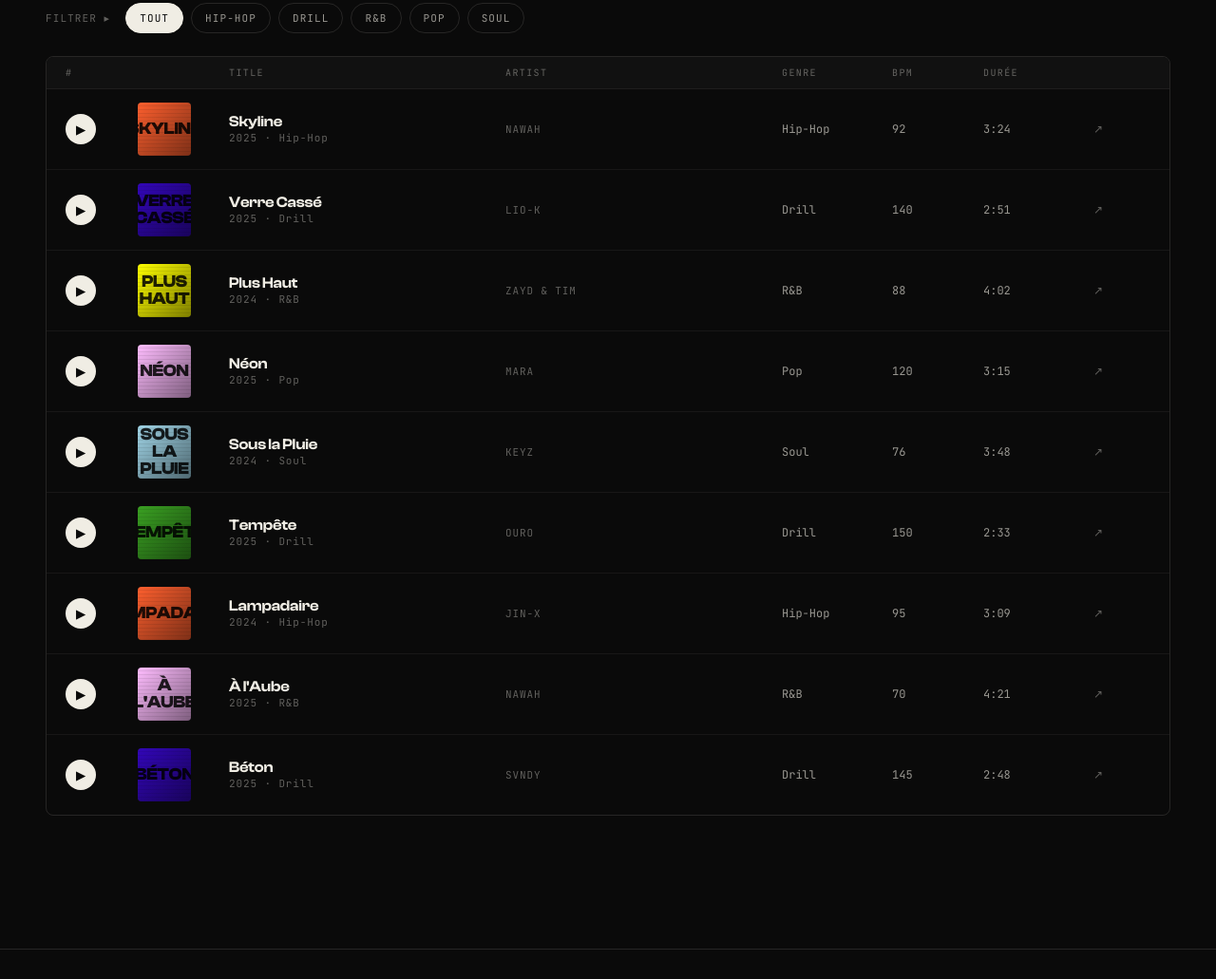
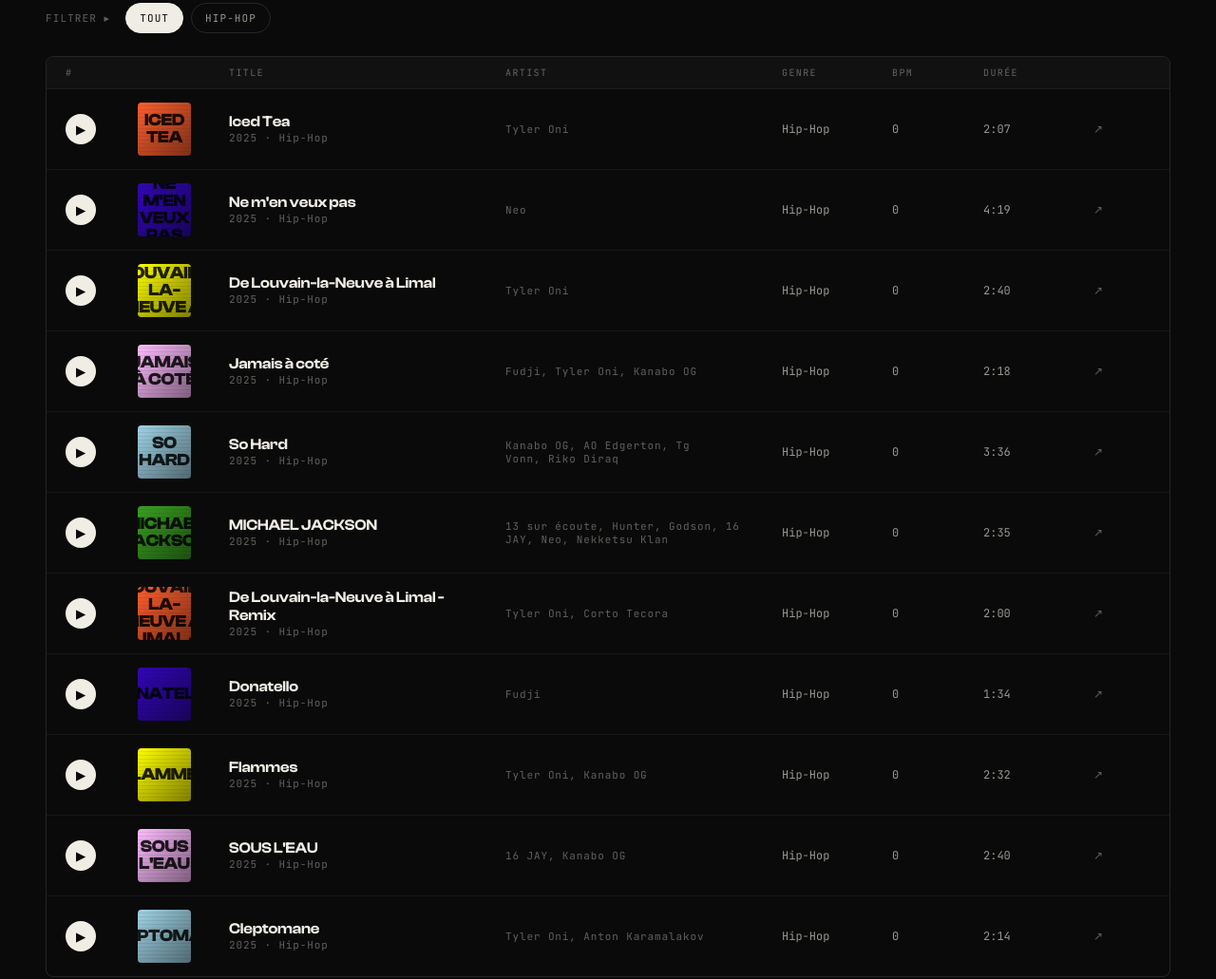
Before and after one commit to iq0boy/altitude-music, an Astro site: page /fr in a window 1280 px wide. Shown: the part 2383-3414 px from the top of the page at 95% size. Built offline with nearby package versions, Linux system fonts and the light colour scheme; Astro itself is replaced by a stand-in of ours.

Commit message:
chore(portfolio): sync 11 tracks from Spotify playlist
Replace placeholder portfolio entries with the real tracks from the
Altitude playlist. Adds a 'sync:portfolio' npm script that scrapes the
Spotify embed page and regenerates the markdown collection. BPM, genre
and year are seeded with defaults — refine manually.

```diff
--- a/package.json
+++ b/package.json
@@ -9,7 +9,8 @@
     "dev": "astro dev",
     "build": "astro build",
     "preview": "astro preview",
-    "astro": "astro"
+    "astro": "astro",
+    "sync:portfolio": "node scripts/sync-portfolio.mjs"
   },
   "dependencies": {
     "@astrojs/check": "^0.9.9",
--- a/src/content/portfolio/a-laube.md
+++ /dev/null
@@ -1,11 +0,0 @@
----
-title: "À l'Aube"
-artist: "NAWAH"
-duration: "4:21"
-bpm: 70
-genre: "R&B"
-year: "2025"
-color: "#ffbdff"
-sortOrder: 8
-spotifyUrl: "https://open.spotify.com/playlist/5WLi8GndFcqKUgNoIuDeEE"
----
--- a/src/content/portfolio/beton.md
+++ /dev/null
@@ -1,11 +0,0 @@
----
-title: "Béton"
-artist: "SVNDY"
-duration: "2:48"
-bpm: 145
-genre: "Drill"
-year: "2025"
-color: "#3206b8"
-sortOrder: 9
-spotifyUrl: "https://open.spotify.com/playlist/5WLi8GndFcqKUgNoIuDeEE"
----
--- /dev/null
+++ b/src/content/portfolio/cleptomane.md
@@ -0,0 +1,12 @@
+---
+title: "Cleptomane"
+artist: "Tyler Oni, Anton Karamalakov"
+duration: "2:14"
+bpm: 0
+genre: "Hip-Hop"
+year: "2025"
+color: "#a0d4e6"
+sortOrder: 11
+spotifyUrl: "https://open.spotify.com/playlist/5WLi8GndFcqKUgNoIuDeEE"
+spotifyTrackId: "7Ce5HbV8A5trqO9u7eIvc7"
+---
--- /dev/null
+++ b/src/content/portfolio/de-louvain-la-neuve-a-limal-remix.md
@@ -0,0 +1,12 @@
+---
+title: "De Louvain-la-Neuve à Limal - Remix"
+artist: "Tyler Oni, Corto Tecora"
+duration: "2:00"
+bpm: 0
+genre: "Hip-Hop"
+year: "2025"
+color: "#fd5f2e"
+sortOrder: 7
+spotifyUrl: "https://open.spotify.com/playlist/5WLi8GndFcqKUgNoIuDeEE"
+spotifyTrackId: "0tNnuBO6vly8vQHtSuUif3"
+---
--- /dev/null
+++ b/src/content/portfolio/de-louvain-la-neuve-a-limal.md
@@ -0,0 +1,12 @@
+---
+title: "De Louvain-la-Neuve à Limal"
+artist: "Tyler Oni"
+duration: "2:40"
+bpm: 0
+genre: "Hip-Hop"
+year: "2025"
+color: "#ffff00"
+sortOrder: 3
+spotifyUrl: "https://open.spotify.com/playlist/5WLi8GndFcqKUgNoIuDeEE"
+spotifyTrackId: "1esT06XKXR1jJuxJKJhJQP"
+---
--- /dev/null
+++ b/src/content/portfolio/donatello.md
@@ -0,0 +1,12 @@
+---
+title: "Donatello"
+artist: "Fudji"
+duration: "1:34"
+bpm: 0
+genre: "Hip-Hop"
+year: "2025"
+color: "#3206b8"
+sortOrder: 8
+spotifyUrl: "https://open.spotify.com/playlist/5WLi8GndFcqKUgNoIuDeEE"
+spotifyTrackId: "5nip80JTdKjyHHKIPVahau"
+---
--- /dev/null
+++ b/src/content/portfolio/flammes.md
@@ -0,0 +1,12 @@
+---
+title: "Flammes"
+artist: "Tyler Oni, Kanabo OG"
+duration: "2:32"
+bpm: 0
+genre: "Hip-Hop"
+year: "2025"
+color: "#ffff00"
+sortOrder: 9
+spotifyUrl: "https://open.spotify.com/playlist/5WLi8GndFcqKUgNoIuDeEE"
+spotifyTrackId: "71XFnJ4Ns1DtcaElAFTsRA"
+---
--- a/src/content/portfolio/skyline.md
+++ b/src/content/portfolio/iced-tea.md
@@ -1,11 +1,12 @@
 ---
-title: "Skyline"
-artist: "NAWAH"
-duration: "3:24"
-bpm: 92
+title: "Iced Tea"
+artist: "Tyler Oni"
+duration: "2:07"
+bpm: 0
 genre: "Hip-Hop"
 year: "2025"
 color: "#fd5f2e"
 sortOrder: 1
 spotifyUrl: "https://open.spotify.com/playlist/5WLi8GndFcqKUgNoIuDeEE"
+spotifyTrackId: "7tIXh2Djs8hg9DDMWesC6e"
 ---
--- /dev/null
+++ b/src/content/portfolio/jamais-a-cote.md
@@ -0,0 +1,12 @@
+---
+title: "Jamais à coté"
+artist: "Fudji, Tyler Oni, Kanabo OG"
+duration: "2:18"
+bpm: 0
+genre: "Hip-Hop"
+year: "2025"
+color: "#ffbdff"
+sortOrder: 4
+spotifyUrl: "https://open.spotify.com/playlist/5WLi8GndFcqKUgNoIuDeEE"
+spotifyTrackId: "006isaSlLEnIxLxaPpAMce"
+---
--- a/src/content/portfolio/lampadaire.md
+++ /dev/null
@@ -1,11 +0,0 @@
----
-title: "Lampadaire"
-artist: "JIN-X"
-duration: "3:09"
-bpm: 95
-genre: "Hip-Hop"
-year: "2024"
-color: "#fd5f2e"
-sortOrder: 7
-spotifyUrl: "https://open.spotify.com/playlist/5WLi8GndFcqKUgNoIuDeEE"
----
--- /dev/null
+++ b/src/content/portfolio/michael-jackson.md
@@ -0,0 +1,12 @@
+---
+title: "MICHAEL JACKSON"
+artist: "13 sur écoute, Hunter, Godson, 16 JAY, Neo, Nekketsu Klan"
+duration: "2:35"
+bpm: 0
+genre: "Hip-Hop"
+year: "2025"
+color: "#3aa022"
+sortOrder: 6
+spotifyUrl: "https://open.spotify.com/playlist/5WLi8GndFcqKUgNoIuDeEE"
+spotifyTrackId: "5T1MxywONzcDMZZOXh20aJ"
+---
--- a/src/content/portfolio/verre-casse.md
+++ b/src/content/portfolio/ne-men-veux-pas.md
@@ -1,11 +1,12 @@
 ---
-title: "Verre Cassé"
-artist: "LIO-K"
-duration: "2:51"
-bpm: 140
-genre: "Drill"
+title: "Ne m'en veux pas"
+artist: "Neo"
+duration: "4:19"
+bpm: 0
+genre: "Hip-Hop"
 year: "2025"
 color: "#3206b8"
 sortOrder: 2
 spotifyUrl: "https://open.spotify.com/playlist/5WLi8GndFcqKUgNoIuDeEE"
+spotifyTrackId: "2gbaW5XCbwsNmOcnWwG0Kp"
 ---
--- a/src/content/portfolio/neon.md
+++ /dev/null
@@ -1,11 +0,0 @@
----
-title: "Néon"
-artist: "MARA"
-duration: "3:15"
-bpm: 120
-genre: "Pop"
-year: "2025"
-color: "#ffbdff"
-sortOrder: 4
-spotifyUrl: "https://open.spotify.com/playlist/5WLi8GndFcqKUgNoIuDeEE"
----
--- a/src/content/portfolio/plus-haut.md
+++ /dev/null
@@ -1,11 +0,0 @@
----
-title: "Plus Haut"
-artist: "ZAYD & TIM"
-duration: "4:02"
-bpm: 88
-genre: "R&B"
-year: "2024"
-color: "#ffff00"
-sortOrder: 3
-spotifyUrl: "https://open.spotify.com/playlist/5WLi8GndFcqKUgNoIuDeEE"
----
--- /dev/null
+++ b/src/content/portfolio/so-hard.md
@@ -0,0 +1,12 @@
+---
+title: "So Hard"
+artist: "Kanabo OG, AO Edgerton, Tg Vonn, Riko Diraq"
+duration: "3:36"
+bpm: 0
+genre: "Hip-Hop"
+year: "2025"
+color: "#a0d4e6"
+sortOrder: 5
+spotifyUrl: "https://open.spotify.com/playlist/5WLi8GndFcqKUgNoIuDeEE"
+spotifyTrackId: "2EUrrLFlsMGo62rplwWvxk"
+---
--- a/src/content/portfolio/sous-la-pluie.md
+++ /dev/null
@@ -1,11 +0,0 @@
----
-title: "Sous la Pluie"
-artist: "KEYZ"
-duration: "3:48"
-bpm: 76
-genre: "Soul"
-year: "2024"
-color: "#a0d4e6"
-sortOrder: 5
-spotifyUrl: "https://open.spotify.com/playlist/5WLi8GndFcqKUgNoIuDeEE"
----
--- /dev/null
+++ b/src/content/portfolio/sous-leau.md
@@ -0,0 +1,12 @@
+---
+title: "SOUS L'EAU"
+artist: "16 JAY, Kanabo OG"
+duration: "2:40"
+bpm: 0
+genre: "Hip-Hop"
+year: "2025"
+color: "#ffbdff"
+sortOrder: 10
+spotifyUrl: "https://open.spotify.com/playlist/5WLi8GndFcqKUgNoIuDeEE"
+spotifyTrackId: "7BA7Lwnyy3zEVHSANofGEq"
+---
--- a/src/content/portfolio/tempete.md
+++ /dev/null
@@ -1,11 +0,0 @@
----
-title: "Tempête"
-artist: "OURO"
-duration: "2:33"
-bpm: 150
-genre: "Drill"
-year: "2025"
-color: "#3aa022"
-sortOrder: 6
-spotifyUrl: "https://open.spotify.com/playlist/5WLi8GndFcqKUgNoIuDeEE"
----
```
Also changed, not shown: scripts/sync-portfolio.mjs (added, +76 -0 lines).
